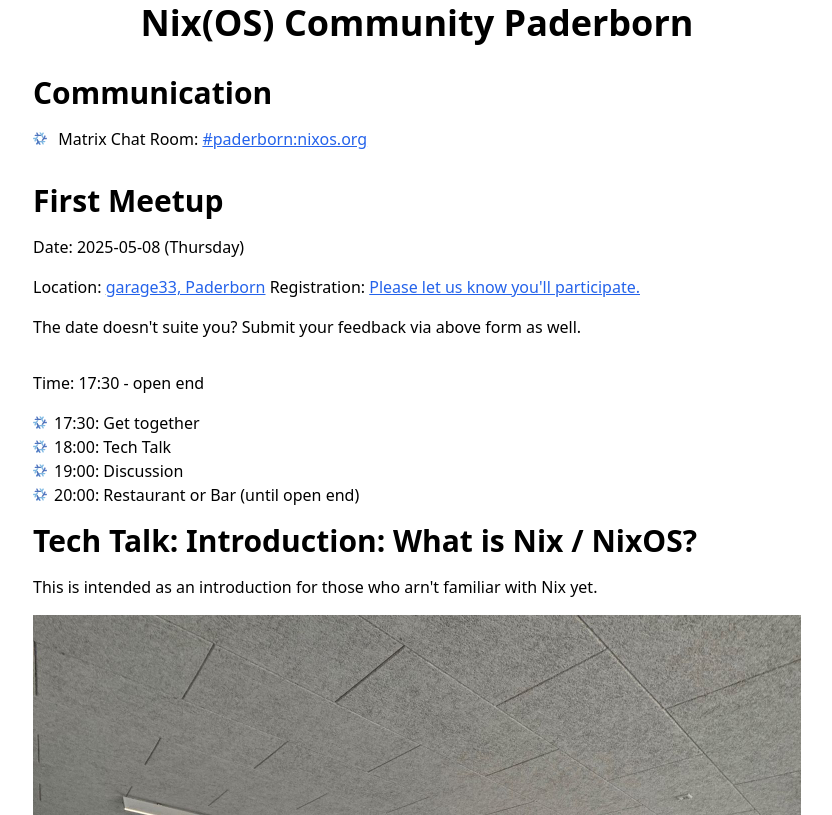
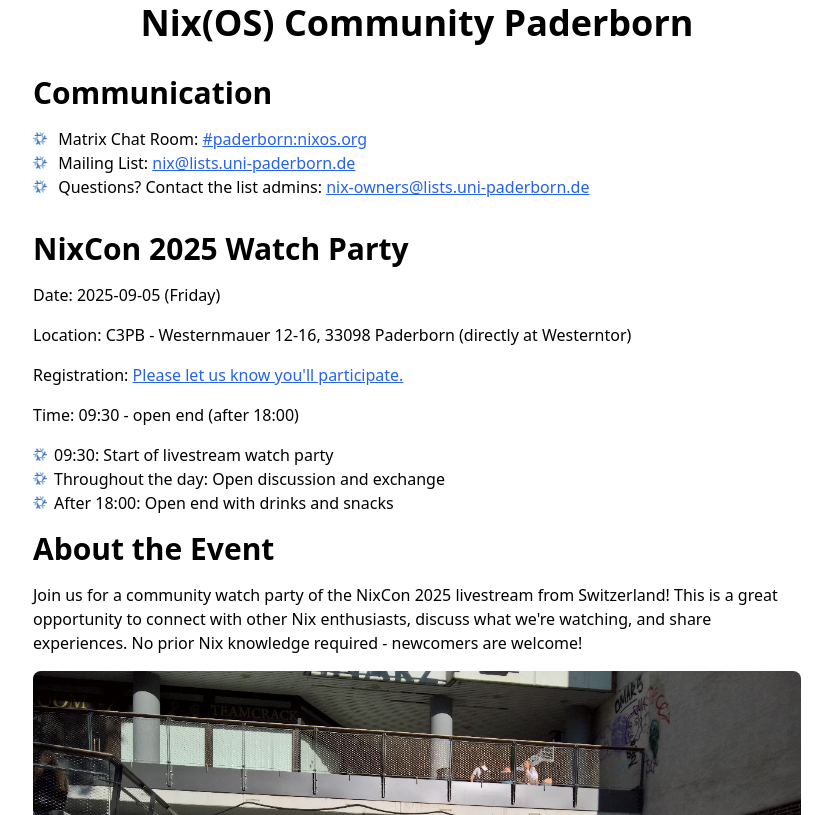
Before and after one commit to nix-paderborn/nix-paderborn.github.io, an Astro site: page / in a window 1280 px wide. Shown: the part 765-1580 px from the top of the page, without its empty margins (223-1055 px from the left). Built offline with nearby package versions, Linux system fonts and the light colour scheme; Astro itself is replaced by a stand-in of ours.

Commit message:
Add event details and image for NixCon 2025 Watch Party

```diff
--- a/src/pages/index.astro
+++ b/src/pages/index.astro
@@ -2,11 +2,11 @@
 import Layout from "@layouts/Layout.astro";
 import { Image } from "astro:assets";
 
-import mainHall from "@images/locations/garage33/main-hall.jpeg";
 import logoLandscape from "@images/nix-snowflake-hare-triskele-dark-blue.png";
+import wegbeschreibungEingang from "@images/wegbeschreibung-eingang.jpg";
 ---
 
-<Layout title="Nix Community Paderborn">
+<Layout title="Nix Community Paderborn - NixCon 2025 Watch Party">
   <Image
     src={logoLandscape}
     alt="Nix Community Paderborn"
@@ -24,36 +24,62 @@ import logoLandscape from "@images/nix-snowflake-hare-triskele-dark-blue.png";
             >#paderborn:nixos.org</a
           >
         </li>
+        <li>
+          Mailing List: <a href="https://lists.uni-paderborn.de/mailman/listinfo/nix"
+            >nix@lists.uni-paderborn.de</a
+          >
+        </li>
+        <li>
+          Questions? Contact the list admins: <a href="mailto:nix-owners@lists.uni-paderborn.de"
+            >nix-owners@lists.uni-paderborn.de</a
+          >
+        </li>
       </ul>
     </div>
 
     <div class="flex flex-col gap-4">
-      <h2>First Meetup</h2>
-      <p>Date: 2025-05-08 (Thursday)</p>
+      <h2>NixCon 2025 Watch Party</h2>
+      <p>Date: 2025-09-05 (Friday)</p>
       <p>
-        Location: <a href="/locations/garage33">garage33, Paderborn</a>
+        Location: C3PB - Westernmauer 12-16, 33098 Paderborn (directly at Westerntor)
+      </p>
+      <p>
         Registration: <a
-          href="https://cryptpad.fr/form/#/2/form/view/Ux6ESTQnJW5fbaYbSRRjmsevKrMryviockp9CR7rdOA/"
+          href="https://cryptpad.fr/form/#/2/form/view/uDQIVQTzI2OgNdxxHvUzY1nZSUYsDlllHB7rehCnpCw/"
           >Please let us know you'll participate.</a
         >
-        <p>
-          The date doesn't suite you? Submit your feedback via above form as
-          well.
-        </p>
       </p>
-      <p>Time: 17:30 - open end</p>
+      <p>Time: 09:30 - open end (after 18:00)</p>
       <ul class="list-image-flake list-inside">
-        <li>17:30: Get together</li>
-        <li>18:00: Tech Talk</li>
-        <li>19:00: Discussion</li>
-        <li>20:00: Restaurant or Bar (until open end)</li>
+        <li>09:30: Start of livestream watch party</li>
+        <li>Throughout the day: Open discussion and exchange</li>
+        <li>After 18:00: Open end with drinks and snacks</li>
       </ul>
-      <h2>Tech Talk: Introduction: What is Nix / NixOS?</h2>
+      <h2>About the Event</h2>
       <p>
-        This is intended as an introduction for those who arn't familiar with
-        Nix yet.
+        Join us for a community watch party of the NixCon 2025 livestream from Switzerland!
+        This is a great opportunity to connect with other Nix enthusiasts, discuss what we're watching,
+        and share experiences. No prior Nix knowledge required - newcomers are welcome!
       </p>
-      <Image src={mainHall} alt="Main hall of garage33" />
+      <Image src={wegbeschreibungEingang} alt="Directions to C3PB entrance" class="rounded-lg" />
+      <h3>What is Nix, NixOS?</h3>
+      <p>
+        Nix is a functional package manager that makes software installations reproducible across systems.
+        NixOS builds on this foundation as a Linux distribution that manages configurations declaratively,
+        making it particularly stable, traceable, and flexible.
+      </p>
+    </div>
+
+    <div class="flex flex-col gap-4">
+      <h2>Past Events</h2>
+      <h3>First Meetup - May 8, 2025</h3>
+      <p>
+        Our inaugural meetup took place at <a href="/locations/garage33">garage33</a> with an
+        introduction to Nix and NixOS. We had great discussions and established our community foundation.
+      </p>
+      <p>
+        Protocol: <a href="https://pad.lassul.us/TYWK3FH9SgSScuryz40fMg#">Meeting notes from 2025-05-08</a>
+      </p>
     </div>
   </div>
 </Layout>
```
Also changed, not shown: src/images/wegbeschreibung-eingang.jpg (added).
